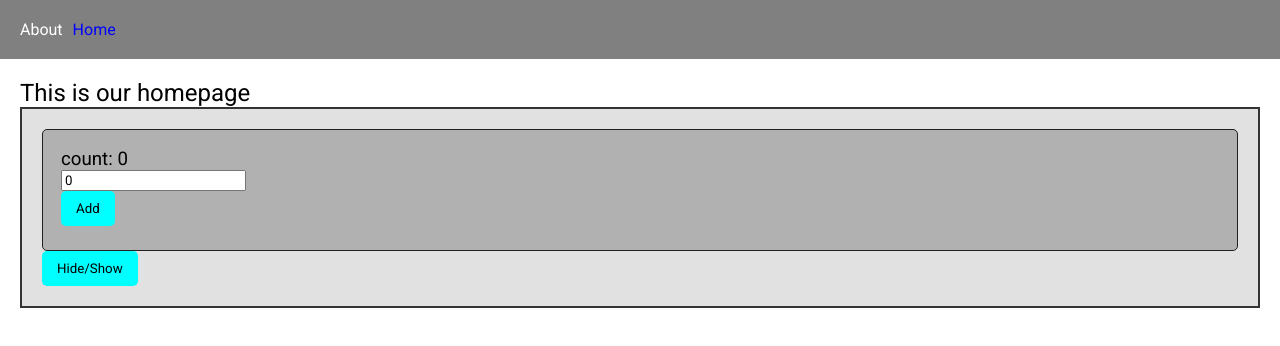
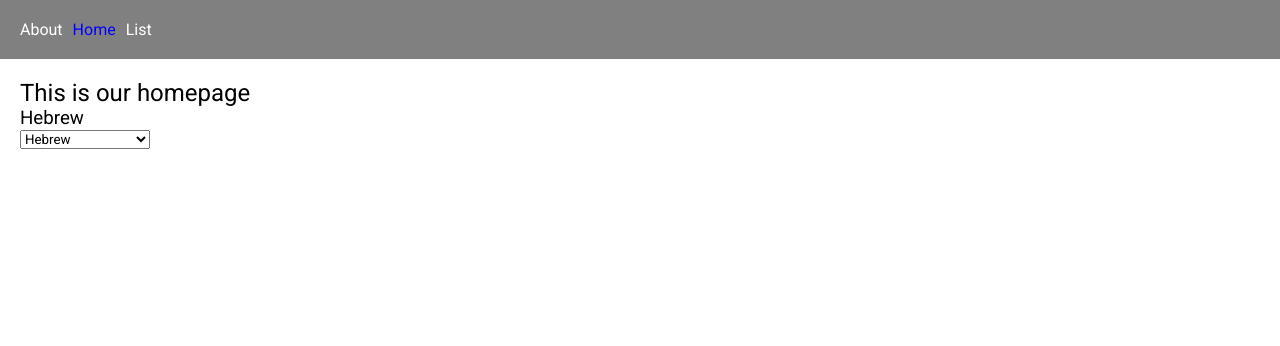
Before and after one commit to zadahead/IAI-React-6-2025, a React (Vite) app: page / in a window 1280 px wide. Shown: the top 346 px of the page. Built offline with nearby package versions, Linux system fonts and the light colour scheme.

Commit message:
language list

```diff
--- a/src/App.jsx
+++ b/src/App.jsx
@@ -2,6 +2,7 @@ import { Link, Navigate, NavLink, Route, Routes } from "react-router-dom"
 import { Home } from "./pages/home/Home"
 import { About } from "./pages/about/About"
 import './app.css';
+import { ListPage } from "./pages/list/List";
 
 export const App = () => {
     return (
@@ -9,11 +10,13 @@ export const App = () => {
             <div className="header">
                 <NavLink to="/about">About</NavLink>
                 <NavLink to="/">Home</NavLink>
+                <NavLink to="/list">List</NavLink>
             </div>
             <div className="content">
                 <Routes>
                     <Route path="/" element={<Home />}></Route>
                     <Route path="/about" element={<About />}></Route>
+                    <Route path="/list" element={<ListPage />}></Route>
                     <Route path="*" element={<Navigate to="/" />}></Route>
                 </Routes>
             </div>
--- a/src/components/languagePicker/LanguagePicker.jsx
+++ b/src/components/languagePicker/LanguagePicker.jsx
@@ -1,4 +1,11 @@
 import { useState } from "react"
+
+const options = {
+    "": "--pick a language--",
+    hebrew: "Hebrew",
+    english: "English",
+    french: "French"
+}
 
 export const LanguagePicker = () => {
     const [selected, setSelected] = useState("hebrew");
@@ -7,14 +14,17 @@ export const LanguagePicker = () => {
         setSelected(e.target.value);
     }
 
+    const value = selected ? options[selected] : "Pick a lang";
+
     return (
         <div>
-            <h3>{selected}</h3>
+            <h3>{value}</h3>
             <select value={selected} onChange={handleChange}>
-                <option value="">--pick a language--</option>
-                <option value="hebrew">Hebrew</option>
-                <option value="english">English</option>
-                <option value="french">French</option>
+                {
+                    Object.entries(options).map(([key, value]) => (
+                        <option value={key}>{value}</option>
+                    ))
+                }
             </select>
         </div>
     )
--- a/src/pages/home/Home.jsx
+++ b/src/pages/home/Home.jsx
@@ -1,18 +1,14 @@
 import { ColorSwitcher } from "../../components/colorSwitcher/ColorSwitcher";
 import { Counter } from "../../components/counter/Counter";
 import { LanguagePicker } from "../../components/languagePicker/LanguagePicker";
-import { Box } from "../../components/box/Box";
-import { useState } from "react";
+
 
 export const Home = () => {
-    const [value, setValue] = useState(0);
 
     return (
         <div>
             <h2>This is our homepage</h2>
-            <Box>
-                <Counter value={value} setValue={setValue} />
-            </Box>
+            <LanguagePicker />
         </div>
     )
 }
--- /dev/null
+++ b/src/pages/list/List.jsx
@@ -0,0 +1,18 @@
+export const ListPage = () => {
+    const list = [
+        "Mosh",
+        "David",
+        "Baruch",
+        "Ruth",
+        "Anna"
+    ]
+
+    return (
+        <div>
+            <h2>List page</h2>
+            <ul>
+                {list.map((name) => <li>{name}</li>)}
+            </ul>
+        </div>
+    )
+}
```
